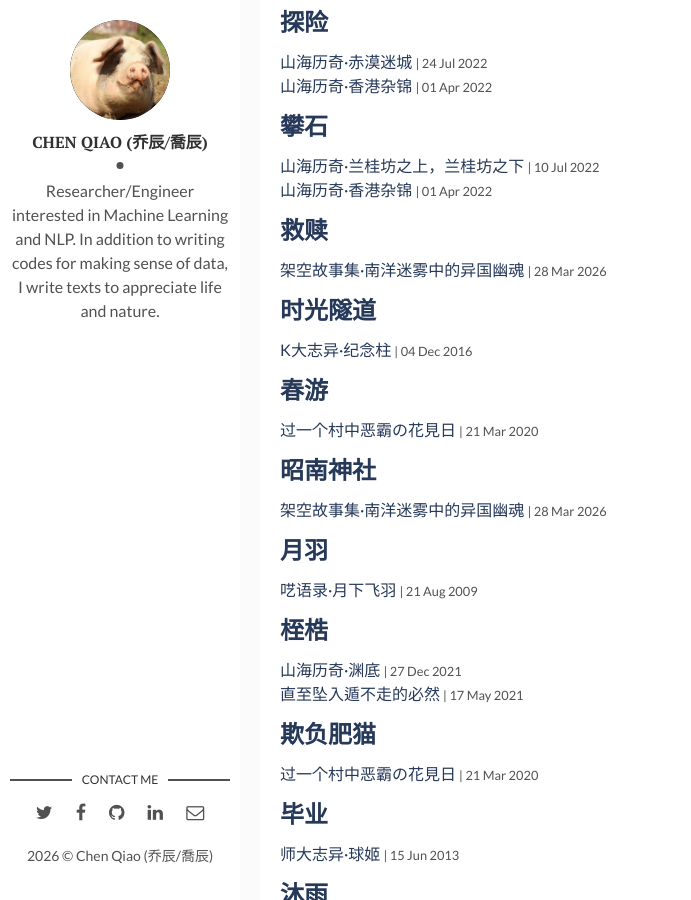
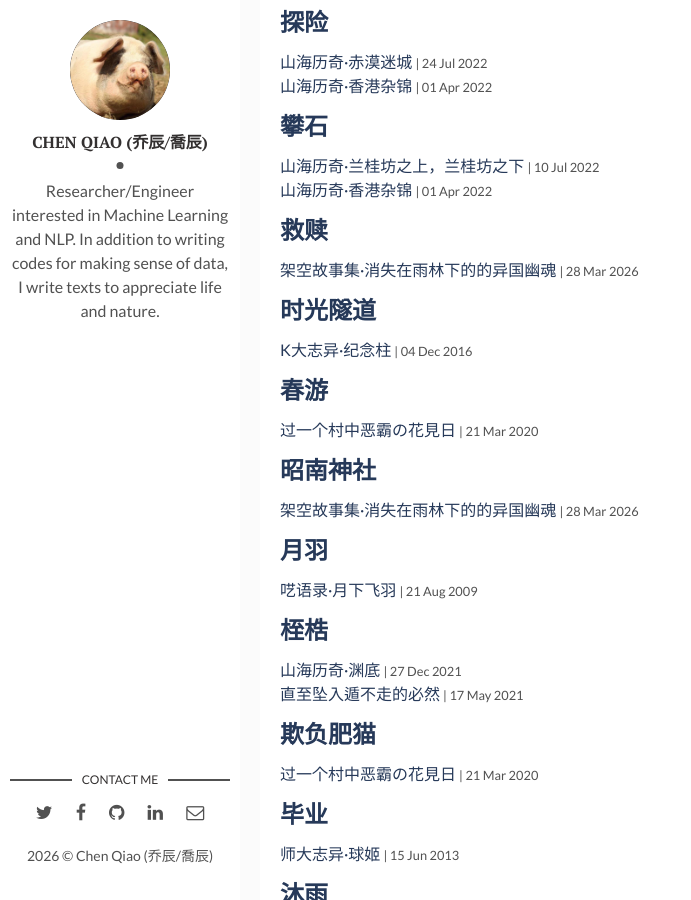
Before and after one commit to qiaochen/qiaochen.github.io, a Jekyll site: the page built from tags.html, in a window 1280 px wide and 900 px high, scrolled down 3051 px. Shown: the whole window, without its empty margins (0-691 px from the left). Built offline with Jekyll 4.4.1, drawn with Linux system fonts in a browser that asks for light colours; some of the changed text lies outside the part shown.

Commit message:
add titile

```diff
--- a/_posts/2026-03-28-nanyanglegend.md
+++ b/_posts/2026-03-28-nanyanglegend.md
@@ -1,6 +1,6 @@
 ---
 layout: post
-title: "架空故事集·南洋迷雾中的异国幽魂"
+title: "架空故事集·消失在雨林下的的异国幽魂"
 date: 2026-03-28 09:00:00 -0000
 description: # Add post description (optional)
 img: /nanyanglegend/map.jpg # Add image post (optional)
```
